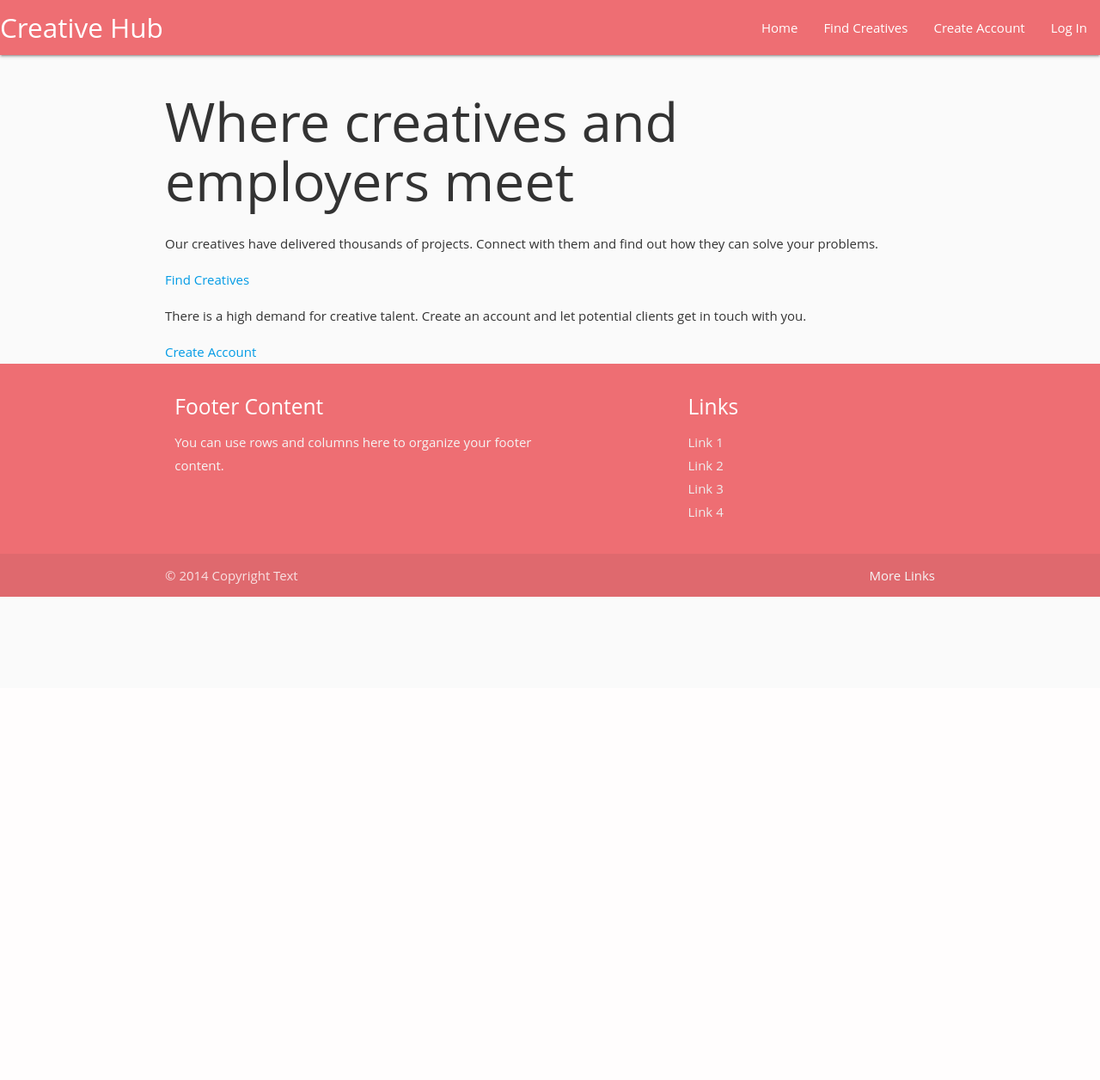
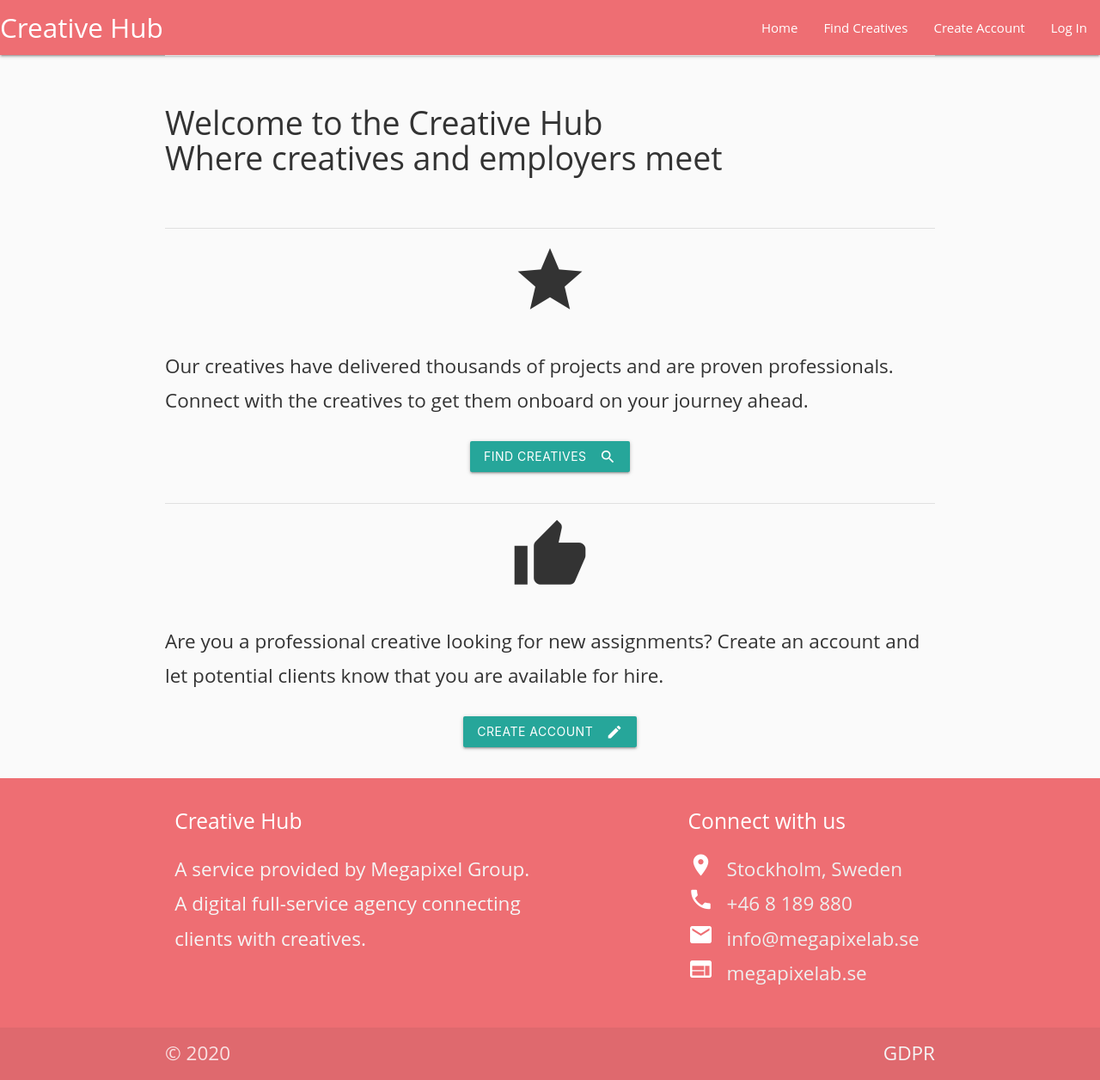
Before and after one commit to Code-Institute-Submissions/robinwesterback-creative-hub, a Flask app: page / in a window 1280 px wide. Shown: the whole page at 86% size. Before the commit the page ends 694 px from the top, so only its background shows below. Run offline with Flask 2, Linux system fonts and the light colour scheme; some libraries are stand-ins or nearby versions.

Commit message:
Add general styling, update footer and content on index.html

```diff
--- a/static/css/style.css
+++ b/static/css/style.css
@@ -1,6 +1,28 @@
 body {
+  font-size: 1.5rem;
   line-height: 1.8;
   font-family: "Open Sans", sans-serif;
   background-color: #fafafa;
   color: #333333;
 }
+
+h1 {
+  font-size: 2.5rem;
+}
+
+/* h1::after {
+  content: "";
+  display: block;
+  margin-top: 1.2rem;
+  height: 2px;
+  width: 70px;
+  background: #333333;
+} */
+
+.rotate {
+  -webkit-transform: rotate(180deg);
+  -moz-transform: rotate(180deg);
+  -ms-transform: rotate(180deg);
+  -o-transform: rotate(180deg);
+  transform: rotate(180deg);
+}
--- a/templates/base.html
+++ b/templates/base.html
@@ -49,26 +49,48 @@
       <div class="container">
         <div class="row">
           <div class="col l6 s12">
-            <h5 class="white-text">Footer Content</h5>
+            <h5 class="white-text">Creative Hub</h5>
             <p class="grey-text text-lighten-4">
-              You can use rows and columns here to organize your footer content.
+              A service provided by Megapixel Group. A digital full-service
+              agency connecting clients with creatives.
             </p>
           </div>
           <div class="col l4 offset-l2 s12">
-            <h5 class="white-text">Links</h5>
+            <h5 class="white-text">Connect with us</h5>
             <ul>
-              <li><a class="grey-text text-lighten-3" href="#!">Link 1</a></li>
-              <li><a class="grey-text text-lighten-3" href="#!">Link 2</a></li>
-              <li><a class="grey-text text-lighten-3" href="#!">Link 3</a></li>
-              <li><a class="grey-text text-lighten-3" href="#!">Link 4</a></li>
+              <li>
+                <a class="grey-text text-lighten-3" href="#!"
+                  >Stockholm, Sweden</a
+                >
+                <i class="material-icons left small">location_on</i>
+              </li>
+              <li>
+                <a class="grey-text text-lighten-3" href="#!">+46 8 189 880</a>
+                <i class="material-icons left small">phone</i>
+              </li>
+              <li>
+                <a class="grey-text text-lighten-3" href="#!"
+                  >info@megapixelab.se</a
+                >
+                <i class="material-icons left small">email</i>
+              </li>
+              <li>
+                <a
+                  class="grey-text text-lighten-3"
+                  href="https://www.megapixelab.se/"
+                  target="_blank"
+                  >megapixelab.se</a
+                >
+                <i class="material-icons left small">web</i>
+              </li>
             </ul>
           </div>
         </div>
       </div>
       <div class="footer-copyright">
         <div class="container">
-          © 2014 Copyright Text
-          <a class="grey-text text-lighten-4 right" href="#!">More Links</a>
+          © 2020
+          <a class="grey-text text-lighten-4 right" href="#!">GDPR</a>
         </div>
       </div>
     </footer>
--- a/templates/index.html
+++ b/templates/index.html
@@ -1,11 +1,45 @@
 {% extends 'base.html' %} {% block content %}
 
-<h1>Where creatives and employers meet</h1>
-
-<p>Our creatives have delivered thousands of projects. Connect with them and find out how they can solve your problems.</p>
-<a href="{{url_for('get_creatives')}}">Find Creatives</a>
-
-<p>There is a high demand for creative talent. Create an account and let potential clients get in touch with you.</p>
-<a href="{{url_for('register')}}">Create Account</a>
+<div class="divider"></div>
+<div class="section row">
+  <h1>Welcome to the Creative Hub<br />Where creatives and employers meet</h1>
+</div>
+<div class="divider"></div>
+<div class="section">
+  <div class="row center-align">
+    <i class="material-icons large center-align">star</i>
+  </div>
+  <p>
+    Our creatives have delivered thousands of projects and are proven
+    professionals. Connect with the creatives to get them onboard on your
+    journey ahead.
+  </p>
+  <div class="row center-align">
+    <a href="{{url_for('get_creatives')}}">
+      <button class="btn waves-effect waves-light" type="submit" name="action">
+        Find Creatives
+        <i class="material-icons right">search</i>
+      </button>
+    </a>
+  </div>
+</div>
+<div class="divider"></div>
+<div class="section">
+  <div class="row center-align">
+    <i class="material-icons large center-align">thumb_up</i>
+  </div>
+  <p>
+    Are you a professional creative looking for new assignments? Create an
+    account and let potential clients know that you are available for hire.
+  </p>
+  <div class="row center-align">
+    <a href="{{url_for('register')}}">
+      <button class="btn waves-effect waves-light" type="submit" name="action">
+        Create Account
+        <i class="material-icons right">create</i>
+      </button>
+    </a>
+  </div>
+</div>
 
 {% endblock %}
```
